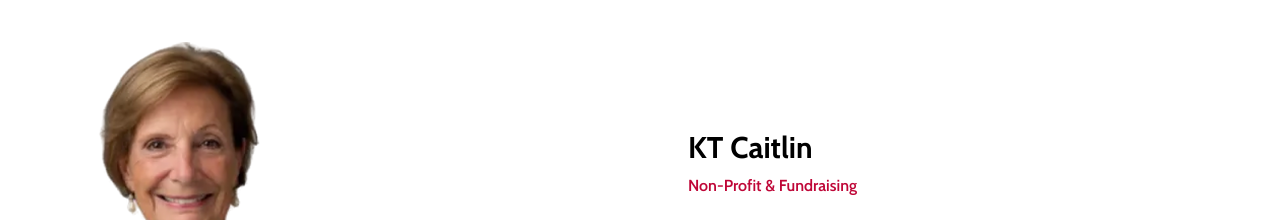
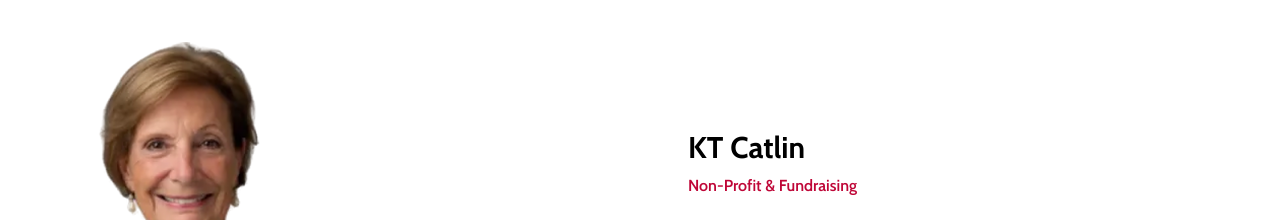
Before and after one commit to ayushconvicted1/R3sultsLanding, a Next.js app: page /about in a window 1280 px wide. Shown: the part 3760-3980 px from the top of the page. Built offline with nearby package versions, Linux system fonts and the light colour scheme.

Commit message:
Catlin from Caitlin fixes

```diff
--- a/src/app/about/page.tsx
+++ b/src/app/about/page.tsx
@@ -439,7 +439,7 @@ export default function About() {
                   <div className="w-full h-80 sm:h-96 md:h-112 overflow-hidden">
                     <Image
                       src="/Team5.png"
-                      alt="KT Caitlin"
+                      alt="KT Catlin"
                       width={450}
                       height={550}
                       className="w-full h-full object-cover object-top"
@@ -447,7 +447,7 @@ export default function About() {
                   </div>
                   <div className="p-6">
                     <h3 className="text-2xl sm:text-3xl font-bold text-black">
-                      KT Caitlin
+                      KT Catlin
                     </h3>
                     <p className="text-[#BF0637] font-semibold mt-2 text-sm sm:text-base">
                       Non-Profit & Fundraising
@@ -465,7 +465,7 @@ export default function About() {
                 <div className="w-80 h-80 rounded-lg overflow-hidden">
                   <Image
                     src="/Team5.png"
-                    alt="KT Caitlin"
+                    alt="KT Catlin"
                     width={450}
                     height={550}
                     className="w-full h-full object-cover object-top"
@@ -476,7 +476,7 @@ export default function About() {
               <div className="hidden lg:flex lg:items-center lg:order-2 lg:pl-6">
                 <div>
                   <h3 className="text-2xl sm:text-3xl font-bold text-black">
-                    KT Caitlin
+                    KT Catlin
                   </h3>
                   <p className="text-[#BF0637] font-semibold mt-2 text-sm sm:text-base">
                     Non-Profit & Fundraising
```
